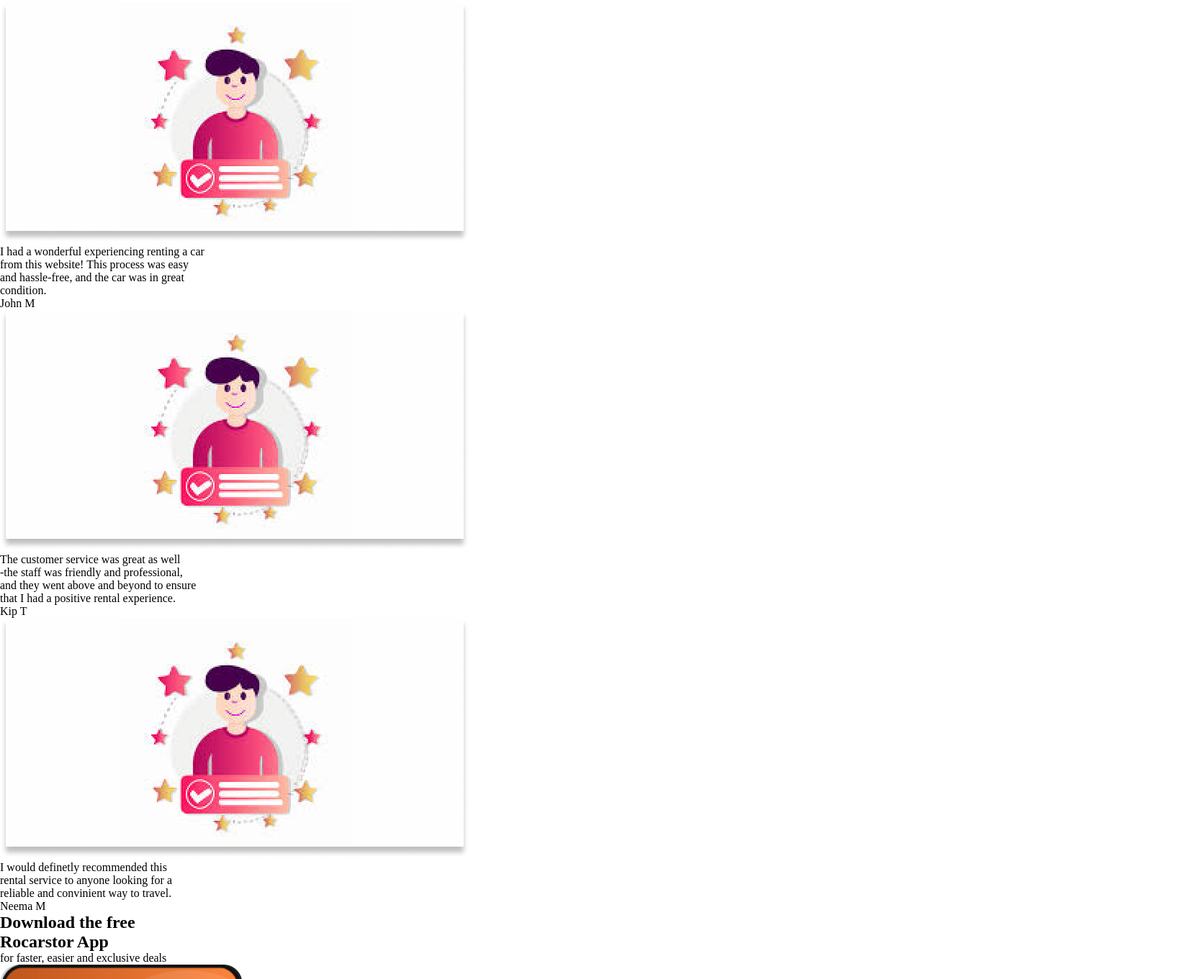
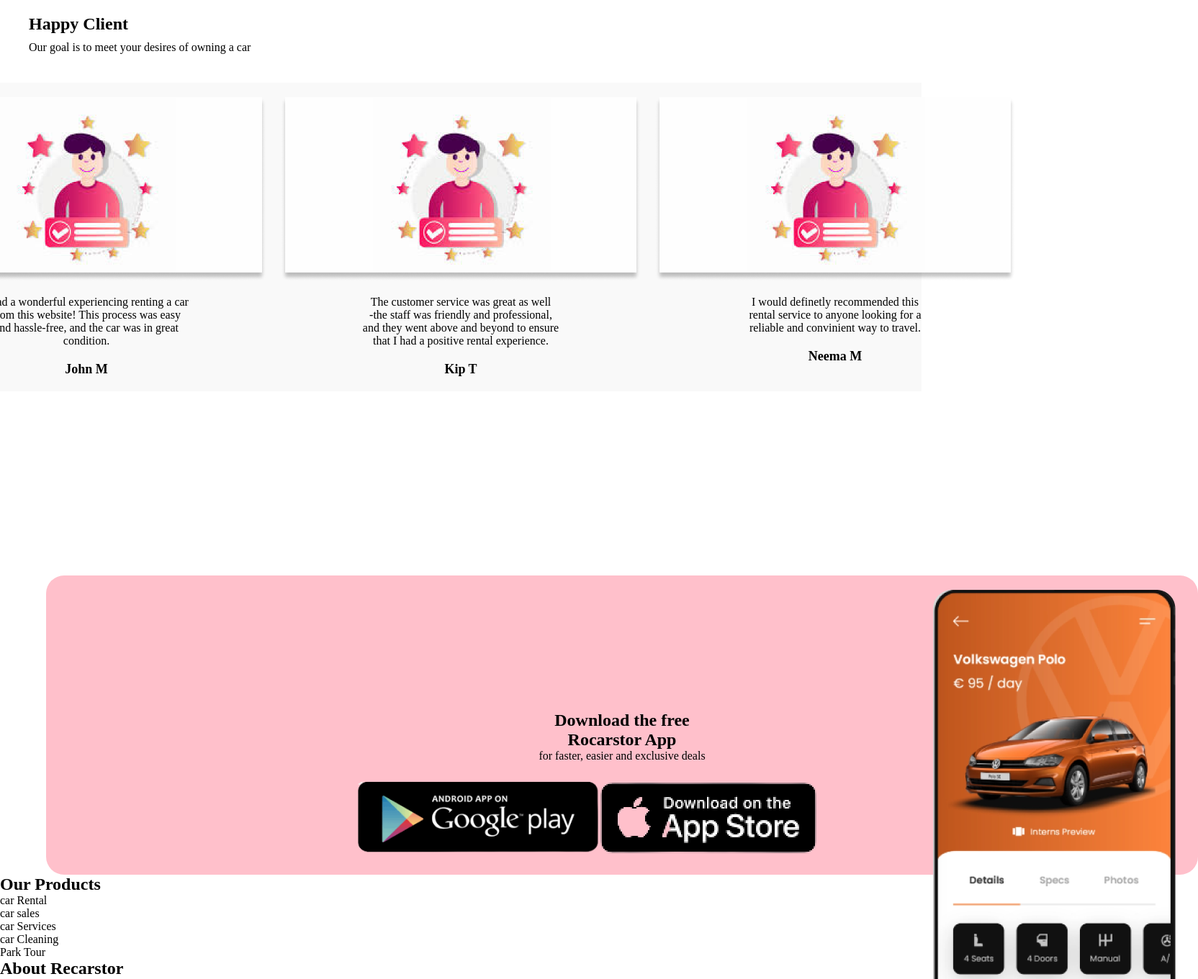
Before and after one commit to aluochvivian/Rocarstor--Car--Website, a plain HTML site: page index.html in a window 1280 px wide. Shown: the part 1439-2800 px from the top of the page at 72% size, 1664 px wide, since content can reach past the window. Drawn offline with Linux system fonts and the light colour scheme.

Commit message:
Add styles they will change the look out of the page

```diff
--- a/index.css
+++ b/index.css
@@ -34,6 +34,25 @@ a {
     text-decoration: none;
     columns: black;
 }
+button[type="btn"] {
+    background-color: orange;
+    color: black;
+    font-weight: bold;
+    font-size: 1rem;
+    padding: 0.5rem 1rem;
+    border: none;
+    border-radius: 0.5rem;
+    cursor: pointer;
+  }
+  .class2 a {
+    color: black;
+    list-style: none;
+  }
+  .class2 a {
+    color: black;
+    text-decoration: none;
+    margin-left: 900px;
+  }
 .column1 img {
     height: 400px;
     width: 500px;
@@ -83,12 +102,31 @@ a {
     justify-content: center;
     align-items: center;
     padding: 10px;
+    border-radius: 15px;
   }
-  .explore{
+  .car-images .car-images1 {
+    background-color: orangered;
+  }
+  .explore {
+    background-color: white;
+    padding: 10px 20px;
+    cursor: pointer;
+    float: left;
+    justify-content: space-between;
+    margin-top: 20px;
+    margin: 25px;
     border-radius: 5px;
     border-color: whitesmoke;
+    padding: 10px;
   }
-
+  .explore em {
+    color: orange;
+  }
+  .Explre10x {
+    font-weight: normal;
+  color: orange;
+  font-size: 2rem;
+  }
   .car-button {
     display: flex;
     align-items: center;
@@ -172,7 +210,7 @@ a {
   }
 
   .carr2 img {
-    width: 200px; /* Adjust the width as per your requirements */
+    width: 200px;
     height: 7em;
     margin: auto;
   }
@@ -208,7 +246,7 @@ a {
   }
 
   .carr3 img {
-    width: 200px; /* Adjust the width as per your requirements */
+    width: 200px;
     height: 7em;
     margin: auto;
   }
@@ -235,7 +273,7 @@ a {
   }
 
   .carr4 img {
-    width: 200px; /* Adjust the width as per your requirements */
+    width: 200px;
     height: 7em;
     margin: auto;
   }
@@ -263,7 +301,7 @@ a {
   }
 
   .carr5 img {
-    width: 200px; /* Adjust the width as per your requirements */
+    width: 200px;
     height: 7em;
     margin: auto;
   }
@@ -291,7 +329,7 @@ a {
   }
 
   .carr6 img {
-    width: 200px; /* Adjust the width as per your requirements */
+    width: 200px;
     height: 7em;
     margin: auto;
   }
@@ -307,16 +345,123 @@ a {
   }
   .row9 {
     text-align: left;
-    margin-top: 90px; /* Add top margin for spacing */
+    margin-top: 90px;
     margin: 40px;
   }
 
   .row9 h2 {
     font-size: 24px;
     font-weight: bold;
-    margin-bottom: 10px; /* Add bottom margin for spacing */
+    margin-bottom: 10px;
   }
 
   .row9 p {
     font-size: 16px;
   }
+  .row8 {
+    width: 100%;
+    padding: 20px;
+    background-color: #f9f9f9;
+  }
+
+  .row8 .image1,
+  .row8 .image2,
+  .row8 .image3 {
+    display: flex;
+    flex-direction: column;
+    align-items: center;
+    gap: 10px;
+    margin-bottom: 20px;
+  }
+
+  .row8 .image1 img,
+  .row8 .image2 img,
+  .row8 .image3 img {
+    width: 500px;
+    height: auto;
+  }
+
+  .row8 p,
+  .row8 h3 {
+    margin: 0;
+    text-align: center;
+  }
+  .row7 {
+    display: flex;
+    flex-direction: column;
+    align-items: center;
+    justify-content: center;
+    text-align: center;
+    height: fit-content;
+  }
+  .row7 h2 {
+    height: auto;
+    padding-bottom: 0px;
+  }
+
+  .row7 {
+    display: flex;
+    flex-direction: column;
+    align-items: center;
+    justify-content: center;
+    text-align: center;
+  }
+
+  .row7 p {
+    margin-bottom: 10px;
+  }
+  .last .row7 {
+    background-color: pink;
+    height: 20rem;
+    width: 100rem;
+    padding: 6rem;
+    margin-top: 16rem;
+    margin-left: 4rem;
+    padding-top: 20rem;
+    border-radius: 25px;
+  }
+
+.last .row7 .image1 {
+    margin-left: -25rem;
+    margin-bottom: -2rem;
+
+}
+.last .row7 .image3 {
+    margin-left: 75rem;
+    margin-bottom: 2rem;
+    margin-top: -28em;
+    height: 50vh;
+}
+.last .row7 .image1 .vee {
+    margin-right: -40rem;
+    margin-top: -13.3rem;
+}
+
+    .row8 {
+    display: flex;
+    justify-content: center;
+    align-items: flex-start;
+  }
+
+  .row8 .image1,
+  .row8 .image2,
+  .row8 .image3 {
+    text-align: center;
+    margin: 0 10px;
+  }
+
+  .row8 img {
+    width: 150px;
+    height: auto;
+  }
+
+  .row8 p {
+    margin: 0;
+    padding: 10px 0;
+  }
+
+  .row8 h3 {
+    margin: 0;
+    font-size: 18px;
+    font-weight: bold;
+  }
--- a/index.html
+++ b/index.html
@@ -37,6 +37,7 @@
     <h1>Top Rated Cars</h1>
     <div class="car-images">
       <button class="car-button">
+        <div class="car-images1">
         <img src="Images/MBG.DE.png" alt="Mercedes" class="car-logo">
         <span class="car-name">Mercedes</span>
       </button>
@@ -57,7 +58,7 @@
         <span class="car-name">Mazda</span>
         <button>
           <button class="explore">
-            <span class="explore">Explore10x</span>
+            <span class="Explore10x">Explore</span><em>10x</em>
         </button>
       </button>
 
@@ -100,25 +101,40 @@
     <p>Our goal is to meet your desires of owning a car</p>
   </div>
 
-  <div class="row6">
-    <img src="Images/image 8.png">
-    <p>I had a wonderful experiencing renting a car <br> from this website! This process was easy <br> and hassle-free, and the car was in great <br> condition.</p>
-    <p>John M</p>
-
+  <div class="row8">
+    <div class="image1"><img src="Images/image 8.png">
+      <p>I had a wonderful experiencing renting a car <br> from this website! This process was easy <br> and hassle-free, and the car was in great <br> condition.</p>
+      <h3>John M</h3>
+    </div>
+    <div class="image2">
     <img src="Images/image 8.png">
     <p>The customer service was great as well <br> -the staff was friendly and professional, <br> and they went above and beyond to ensure <br>that I had a positive rental experience.</p>
-    <p>Kip T</p>
-
+    <h3>Kip T</h3>
+   </div>
+   <div class="image3">
     <img src="Images/image 8.png">
     <p>I would definetly recommended this <br>rental service to anyone looking for a <br>reliable and convinient way to travel.</p>
-    <p>Neema M</p>
+    <h3>Neema M</h3>
+    </div>
   </div>
 
+<div class="last">
   <div class="row7">
   <h2>Download the free <br>Rocarstor App </h2>
   <p>for faster, easier and exclusive deals</p>
+
+  <div class="image1">
+      <img src="Images/Google play store.png">
+    <div class="vee">
+    <img src="Images/App store.png">
+  </div>
+  </div>
+  <div class="image3">
   <img src="Images/car-rental 1.png">
+  </div>
+  </div>
 </div>
+
 <footer>
   <div class="footer1">
     <h2>Our Products</h2>
```
